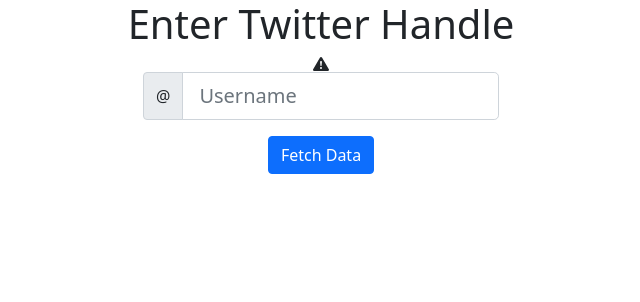
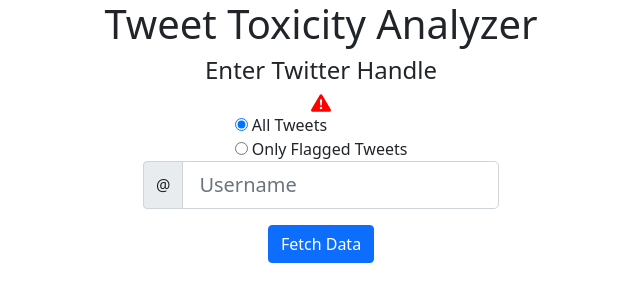
Before and after one commit to Davage-M/Tweet-Toxicity-Front-End, a React (Create React App) app: page / in a window 1280 px wide. Shown: the top 302 px of the page, without its empty margins (319-959 px from the left). Built offline with nearby package versions, Linux system fonts and the light colour scheme.

Commit message:
adding files

```diff
--- a/src/front_files/AnalysedTweet.js
+++ b/src/front_files/AnalysedTweet.js
@@ -1,34 +1,36 @@
-import React, { useState, useEffect } from 'react';
+import React, { useEffect } from 'react';
 import Card from 'react-bootstrap/Card';
 import Button from 'react-bootstrap/Button';
 import ColoredIcon from './ColouredIcon.js';
+import ListGroup from 'react-bootstrap/ListGroup';
 import './styles.css';
 
 export default function AnalysedTweets(props) {
 
-    useEffect(() => console.log(props.label.identity_attack));
+    useEffect(() => console.log(props.username));
 
     return (
         <>
             <Card
-            //bg="dark"
-            //text="white"
+                //bg="dark"
+                //text="white"
+                className="text-center"
             >
                 <Card.Title>Analysed Tweet</Card.Title>
+                <Card.Title>
+                    <span id="tweets">{props.text + '\n'}</span>
+                </Card.Title>
                 <Card.Body>
-                    <Card.Text>
-                        <Card.Title>
-                            <span id="tweets">{props.text + '\n'}</span>
-                        </Card.Title>
-                        <span id="tweets">Identity Attack: {props.label.identity_attack ? <ColoredIcon color="red" /> : null}{'\n'}</span>
-                        <span id="tweets">Insult: {props.label.insult ? <ColoredIcon color="red" /> : null}{'\n'}</span>
-                        <span id="tweets">Obscene: {props.label.obscene ? <ColoredIcon color="red" /> : null}{'\n'}</span>
-                        <span id="tweets">Severe Toxicity: {props.label.severe_toxicity ? <ColoredIcon color="red" /> : null}{'\n'}</span>
-                        <span id="tweets">Sexual Explicit: {props.label.sexual_explicit ? <ColoredIcon color="red" /> : null}{'\n'}</span>
-                        <span id="tweets">Threat: {props.label.threat ? <ColoredIcon color="red" /> : null}{'\n'}</span>
-                        <span id="tweets">Toxicity: {props.label.toxicity ? <ColoredIcon color="red" /> : null}{'\n'}</span>
-                    </Card.Text>
-                    <Button href={"https://twitter.com/draynilla/status/" + props.id}>Link</Button>
+                    <ListGroup>
+                        <ListGroup.Item><span id="tweets">Identity Attack: {props.label.identity_attack ? <ColoredIcon color="red" /> : null}{'\n'}</span></ListGroup.Item>
+                        <ListGroup.Item><span id="tweets">Insult: {props.label.insult ? <ColoredIcon color="red" /> : null}{'\n'}</span></ListGroup.Item>
+                        <ListGroup.Item><span id="tweets">Obscene: {props.label.obscene ? <ColoredIcon color="red" /> : null}{'\n'}</span></ListGroup.Item>
+                        <ListGroup.Item><span id="tweets">Severe Toxicity: {props.label.severe_toxicity ? <ColoredIcon color="red" /> : null}{'\n'}</span></ListGroup.Item>
+                        <ListGroup.Item><span id="tweets">Sexual Explicit: {props.label.sexual_explicit ? <ColoredIcon color="red" /> : null}{'\n'}</span></ListGroup.Item>
+                        <ListGroup.Item><span id="tweets">Threat: {props.label.threat ? <ColoredIcon color="red" /> : null}{'\n'}</span></ListGroup.Item>
+                        <ListGroup.Item><span id="tweets">Toxicity: {props.label.toxicity ? <ColoredIcon color="red" /> : null}{'\n'}</span></ListGroup.Item>
+                    </ListGroup>
+                    <Button href={"https://twitter.com/" + props.username + "/status/" + props.id}>Link to tweet</Button>
                 </Card.Body>
             </Card>
 
@@ -46,3 +48,17 @@
                                     <span id="tweets">{this.state.analysedData}</span>
                                 </Card.Text>
                             </Card> */
+/*
+<Card.Text>
+                        <span id="tweets">Identity Attack: {props.label.identity_attack ? <ColoredIcon color="red" /> : null}{'\n'}</span>
+                        <span id="tweets">Insult: {props.label.insult ? <ColoredIcon color="red" /> : null}{'\n'}</span>
+                        <span id="tweets">Obscene: {props.label.obscene ? <ColoredIcon color="red" /> : null}{'\n'}</span>
+                        <span id="tweets">Severe Toxicity: {props.label.severe_toxicity ? <ColoredIcon color="red" /> : null}{'\n'}</span>
+                        <span id="tweets">Sexual Explicit: {props.label.sexual_explicit ? <ColoredIcon color="red" /> : null}{'\n'}</span>
+                        <span id="tweets">Threat: {props.label.threat ? <ColoredIcon color="red" /> : null}{'\n'}</span>
+                        <span id="tweets">Toxicity: {props.label.toxicity ? <ColoredIcon color="red" /> : null}{'\n'}</span>
+                    </Card.Text>
+
+
+
+*/
--- a/src/front_files/main.js
+++ b/src/front_files/main.js
@@ -10,6 +10,7 @@
 import { getTweetData, parseAnalyzedData } from './utils.js';
 import AnalysedTweets from './AnalysedTweet';
 import './styles.css';
+import ColoredIcon from './ColouredIcon.js';
 
 export default class Home extends Component {
     constructor(props) {
@@ -17,40 +18,68 @@
         this.state = {
             analysedData: [],
             twitterHandleInput: "",
-            isLoading: false
+            isLoading: false,
+            showAllTweets: true
         };
         this.fetchData = this.fetchData.bind(this);
+        this.handleSubmit = this.handleSubmit.bind(this);
+        this.onChangeValue = this.onChangeValue.bind(this);
+
     }
 
-    async fetchData() {
+    async fetchData(twitterHandle, showAllTweets) {
         try {
             //console.log("Starting Fetch!!!!!");
             //this.setState({ isLoading: true });
             //console.log(`Fetching Data for ${this.state.twitterHandleInput}.........`);
-            let tweetData = await getTweetData();
+            this.setState({ isLoading: true });
+            let tweetData = await getTweetData(twitterHandle);
             if (!(tweetData)) {
                 this.setState({ analysedData: "Uh oh something went wrong. The user you entered may not exist or their account may be private" });
-                throw "User not found";
+                throw new Error("User not found");
             }
+
+            if (!(showAllTweets)) {
+                tweetData = parseAnalyzedData(tweetData);
+            }
+
             this.setState({ analysedData: tweetData });
-            //console.log(tweetData);
-            //console.log(utils.parseAnalyzedData(tweetData));
             console.log("Data has been fetched");
         }
         catch (error) {
             //console.error(`Error: ${error}`);
             //console.error(error);
-            console.error(`Uh oh something went wrong\n`);
+            console.error(`Uh oh something went wrong The user you entered may not exist or their account may be private\n`);
         }
         //this.setState({ isLoading: false })
+        this.setState({ isLoading: false });
         console.log("Done fetching!");
         //<input id="twitterInput"></input>
     }
 
+    handleSubmit(e) {
+        this.setState({ twitterHandleInput: e.value });
+        console.log(this.state.twitterHandleInput);
+    }
+
+    onChangeValue(e) {
+
+        if (e.target.value === "flagged") {
+            this.setState({ showAllTweets: false });
+        }
+        else {
+            this.setState({ showAllTweets: true });
+        }
+
+        //console.log(this.state.showAllTweets)
+    }
+
+
+
     render() {
         let tweets = [];
-        let stuff = [<AnalysedTweets text="{this.state.analysedData}"></AnalysedTweets>, <AnalysedTweets text="{this.state.analysedData}"></AnalysedTweets>, <AnalysedTweets text={this.state.analysedData}></AnalysedTweets>, <AnalysedTweets text={this.state.analysedData}></AnalysedTweets>, <AnalysedTweets text={this.state.analysedData}></AnalysedTweets>];
-        if (this.state.analysedData.length > 0) {
+        //let stuff = [<AnalysedTweets text="{this.state.analysedData}"></AnalysedTweets>, <AnalysedTweets text="{this.state.analysedData}"></AnalysedTweets>, <AnalysedTweets text={this.state.analysedData}></AnalysedTweets>, <AnalysedTweets text={this.state.analysedData}></AnalysedTweets>, <AnalysedTweets text={this.state.analysedData}></AnalysedTweets>];
+        if (Array.isArray(this.state.analysedData) && this.state.analysedData.length > 0) {
             //let tweets = [];
             ///tweets = <AnalysedTweets text={this.state.analysedData}></AnalysedTweets>
             //this.state.analysedData.map((variant, idx) => (
@@ -58,8 +87,9 @@
             //));
             //console.log("There is stuff");
             for (const tweet of this.state.analysedData) {
-                let cardTweet = <AnalysedTweets text={tweet.text} label={tweet.label} id={tweet.id}></AnalysedTweets>
-                console.log(tweet.label.identity_attack);
+                console.log(tweet);
+                let cardTweet = <AnalysedTweets text={tweet.text} label={tweet.label} id={tweet.id} username={this.state.twitterHandleInput}></AnalysedTweets>
+                //console.log(tweet.label.identity_attack);
                 tweets.push(cardTweet);
             }
             //console.log("Tweets: ");
@@ -72,8 +102,24 @@
         return (
             <Container>
                 <Row>
-                    <h1>Enter Twitter Handle</h1>
-                    <BsFillExclamationTriangleFill />
+                    <h1>Tweet Toxicity Analyzer</h1>
+                </Row>
+                <Row>
+                    <h4>Enter Twitter Handle</h4>
+                    <ColoredIcon color="red" />
+                </Row>
+
+                <Row>
+                    <div onChange={this.onChangeValue} className="containerDiv">
+                        <div className="childDiv">
+                            <div className="pull-left">
+                                <input type="radio" value="all" name="displayTweets" defaultChecked /> All Tweets
+                            </div>
+                            <div className="pull-left">
+                                <input type="radio" value="flagged" name="displayTweets" /> Only Flagged Tweets
+                            </div>
+                        </div>
+                    </div>
                 </Row>
 
                 <Row>
@@ -83,18 +129,19 @@
                             <InputGroup.Text id="basic-addon1">@</InputGroup.Text>
 
                             <FormControl
+                                type="text"
                                 placeholder="Username"
                                 aria-label="Username"
                                 aria-describedby="basic-addon1"
                                 size="lg"
                                 readOnly={false}
-                                id="twitterInput"
+                                onChange={(event) => { this.setState({ twitterHandleInput: event.target.value }); }}
                             />
                         </InputGroup>
                     </Col>
                     <Col></Col>
                 </Row>
-                <Button variant="primary" onClick={this.fetchData}>Fetch Data</Button>{' '}
+                <Button variant="primary" disabled={this.state.isLoading} value={this.state.twitterHandleInput} onClick={(e) => { this.fetchData(e.target.value, this.state.showAllTweets); console.log(this.state.twitterHandleInput); }}>{(this.state.isLoading) ? "Loading...." : "Fetch Data"}</Button>{' '}
                 <div>
                     <Row>
                         <Col></Col>
@@ -107,7 +154,7 @@
                     </Row>
 
                 </div>
-            </Container>
+            </Container >
         );
     }
 }
@@ -122,5 +169,5 @@
 this.setState(prevState => ({
   arrayvar: [...prevState.arrayvar, newelement]
 }))
-
+<Button variant="primary" value={this.state.twitterHandleInput} onClick={(e) => { this.fetchData(e.target.value); console.log(this.state.twitterHandleInput); }}>Fetch Data</Button>{' '}
 */
--- a/src/front_files/styles.css
+++ b/src/front_files/styles.css
@@ -10,3 +10,27 @@
     margin: 0 auto;
 
 }
+
+p > span {
+
+}
+
+.recentactivitycontent {
+    display: flex;
+    justify-content: center;
+    align-items: center;
+  }
+
+.recentactivitycontent .pull-left {
+    display: flex;
+    align-items: center;
+}
+
+.containerDiv {
+    text-align: center;
+}
+
+.childDiv {
+    display: inline-block;
+    text-align: left;
+}
```
Also changed, not shown: src/front_files/radioButtons.js (added, +41 -0 lines), src/front_files/utils.js (+35 -22 lines).
